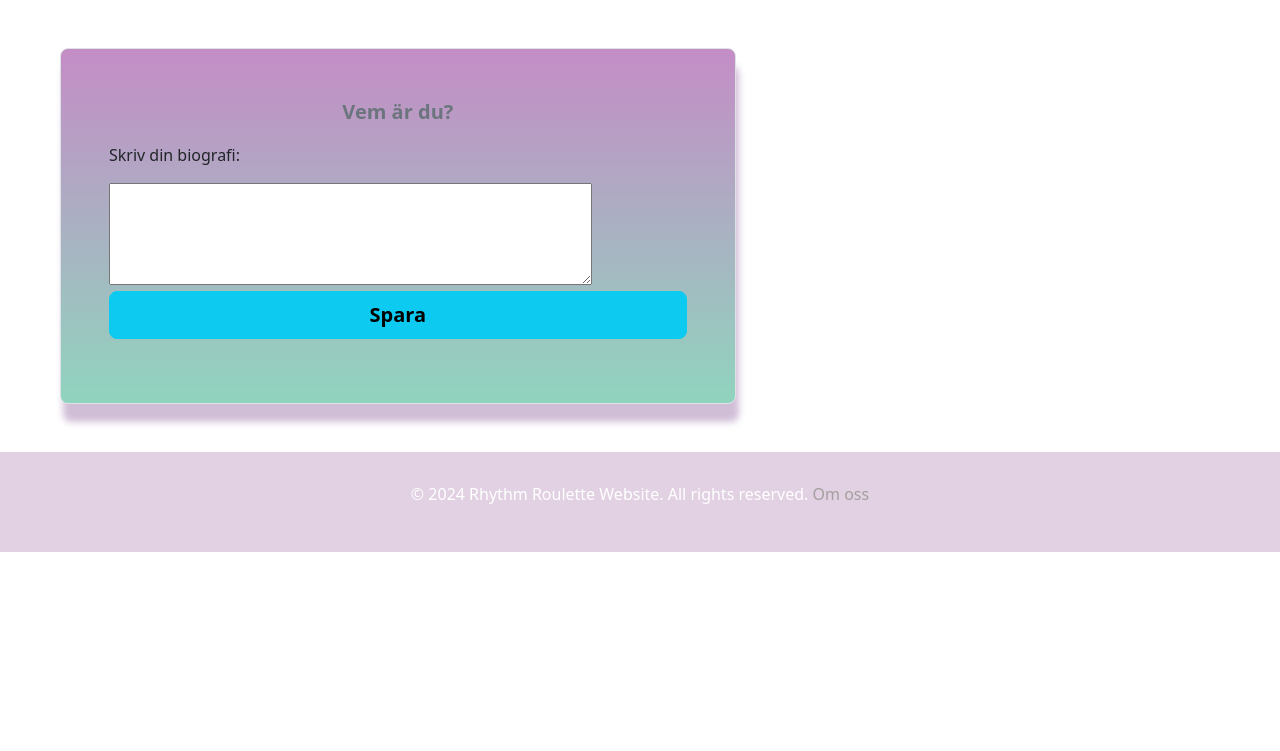
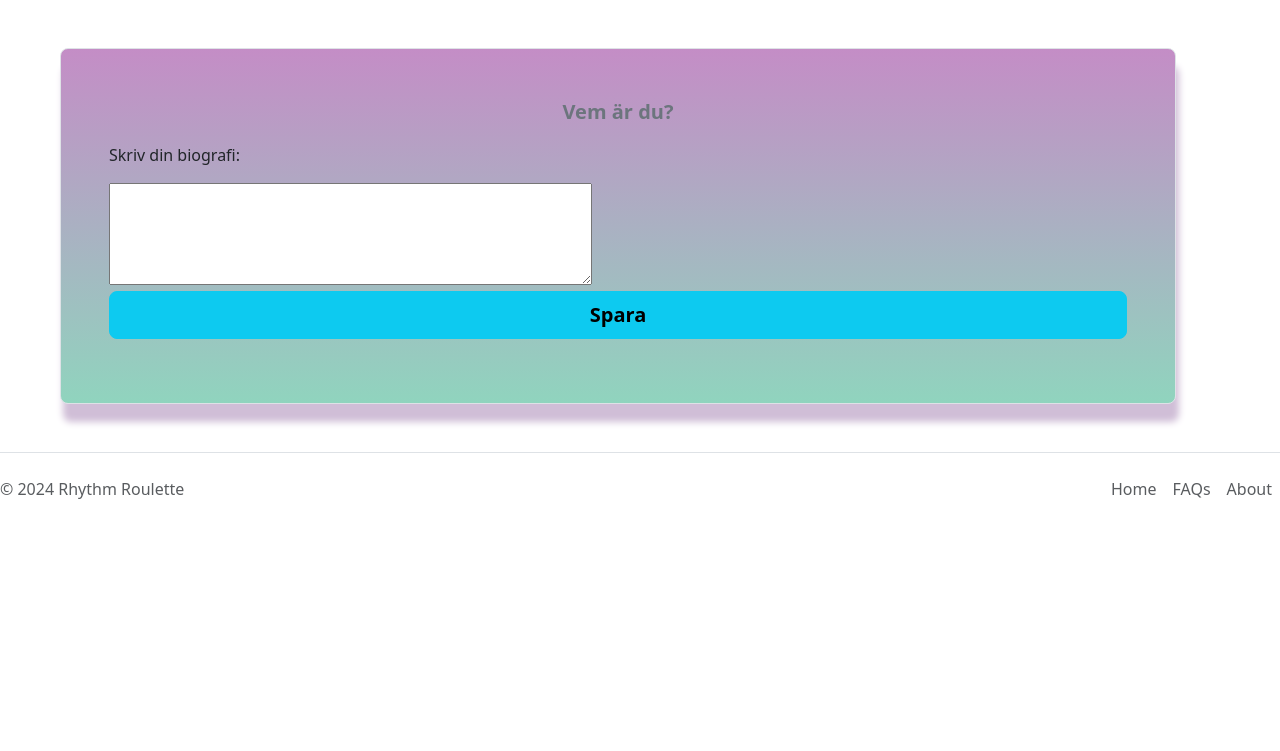
Before and after one commit to tobi-1337/RhythmRoulette, a Flask app: page /bio in a window 1280 px wide. Shown: the top 751 px of the page. After the commit the page ends 499 px from the top, so only its background shows below. Run offline with Flask 3, Linux system fonts and the light colour scheme; some libraries are stand-ins or nearby versions; some web fonts are replaced.

Commit message:
some css changes

```diff
--- a/static/styles.css
+++ b/static/styles.css
@@ -5,7 +5,7 @@
     margin: 0;
     padding: 0;
     box-sizing: border-box;
-    height: 1200px;
+
 }
 
 .new-grid-container {
@@ -209,19 +209,9 @@
     max-width: 100%;
 }
 
-.container {
-    display: flex;
-    flex-wrap: wrap; /* Gör att innehållet kan ombrytas på flera rader */
-    justify-content: space-between; /* Justera utrymmet mellan elementen */
-    margin:0px;
-
-}
 
 
-#profile_page {
-    width: 100%;
-    height: 80%;
-}
+
 
 .btn-primary{
     text-decoration: none;
@@ -236,23 +226,6 @@
 }
 
 
-footer {
-    position: static;
-    bottom: 0;
-    left: 0;
-    right: 0;
-    text-align: center;
-    padding: 30px 0;
-    background-color: #E1D1E2;
-    color: #fff;
-}
-
-footer a {
-    position: static;
-    right: 20px;
-    text-decoration: none;
-    color: #a49f9f;
-}
 
 /* styling for logged in */
 #user_image {
--- a/templates/base.html
+++ b/templates/base.html
@@ -68,9 +68,21 @@
 
             {% endblock %}
 
-            <footer>
-                <p>&copy; 2024 Rhythm Roulette Website. All rights reserved. <a href="about.html">Om oss</a></p>
-            </footer>
+
+                <footer class="d-flex flex-wrap justify-content-between align-items-center py-3 my-4 border-top">
+                  <p class="col-md-4 mb-0 text-muted">&copy; 2024 Rhythm Roulette</p>
+
+                  <a href="/" class="col-md-4 d-flex align-items-center justify-content-center mb-3 mb-md-0 me-md-auto link-dark text-decoration-none">
+                    <svg class="bi me-2" width="40" height="32"><use xlink:href="#bootstrap"/></svg>
+                  </a>
+
+                  <ul class="nav col-md-4 justify-content-end">
+                    <li class="nav-item"><a href="/" class="nav-link px-2 text-muted">Home</a></li>
+                    <li class="nav-item"><a href="#" class="nav-link px-2 text-muted">FAQs</a></li>
+                    <li class="nav-item"><a href="#" class="nav-link px-2 text-muted">About</a></li>
+                  </ul>
+                </footer>
+
         </div>
 
         <script src="https://cdn.jsdelivr.net/npm/bootstrap@5.3.2/dist/js/bootstrap.bundle.min.js"
--- a/templates/modal_template.html
+++ b/templates/modal_template.html
@@ -4,7 +4,7 @@
 		<div class="modal-dialog">
 			<div class="modal-content">
 				<div class="modal-header">
-					<h1 class="modal-title fs-8" id="staticBackdropLabel">Titta hit!</h1>
+					<h1 class="modal-title fs-8" id="staticBackdropLabel">Välkommen!</h1>
 				</div>
 				<div class="modal-body">
 					<p class="lead">När du loggar in för första gången sparas ditt användarnamn till Spotify för att vi
--- a/templates/profile_page.html
+++ b/templates/profile_page.html
@@ -2,9 +2,9 @@
 {% block title %}Profile page{% endblock %}
 
     {% block content %}
-        <div class="container" id="profile_page">
+        <div class="container text-center" id="profile_page">
             <div class="row">
-                <div class="col-4">
+                <div class="col-md-2">
                     <img src="{{ user_image_url }}" id="user_image" alt="User Image">
                     <p class="lead">{{username}}</p>
                     <p class="lead">Namn: </p>
@@ -12,7 +12,7 @@
                         {% if current_user == username %}
                         <a class="btn btn-secondary m-3" href="{{url_for('profile_settings')}}">Inställningar</a>
                 </div>
-                <div class="col-4">
+                <div class="col-md-5">
                             {%if user_bio %}
                             <p>{{user_bio}}</p>
                             {% else %}
```
Also changed, not shown: templates/logged_in_startpage.html (+3 -4 lines), templates/playlist.html (+9 -5 lines).
